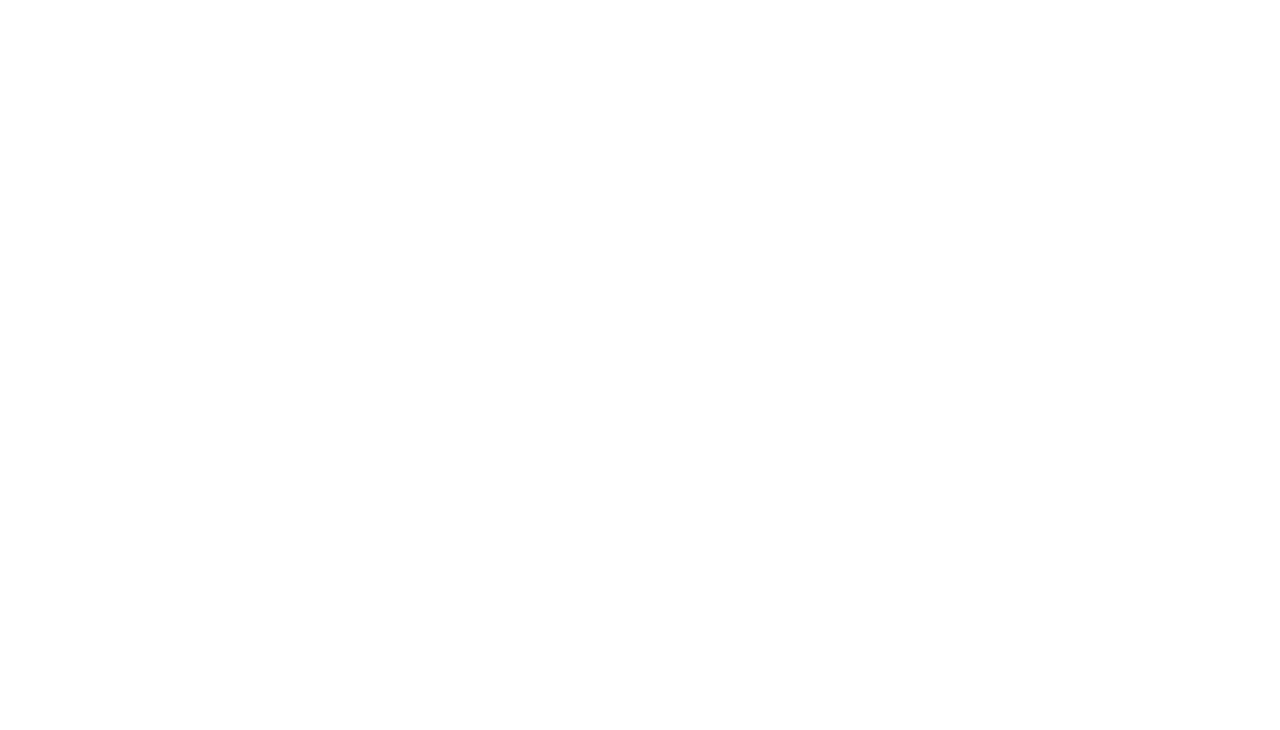
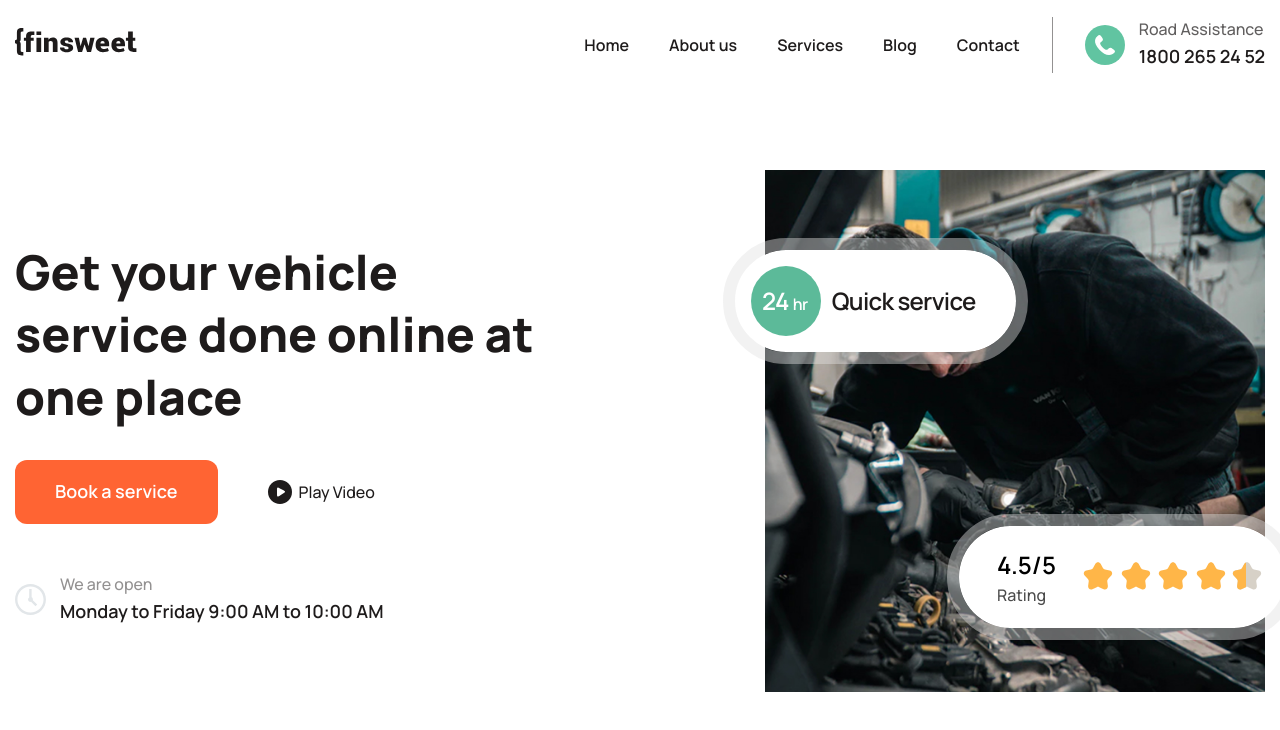
Before and after one commit to RafaelTagiev/finsweet, a website: page index.html in a window 1280 px wide. Drawn offline with nearby package versions, Linux system fonts and the light colour scheme; files that its build step writes are made by us from their sources; files whose address does not match are found by name.

Commit message:
header implementation

```diff
--- a/index.html
+++ b/index.html
@@ -1,12 +1,69 @@
 <!DOCTYPE html>
 <html lang="en">
+
 <head>
     <meta charset="UTF-8">
     <meta name="viewport" content="width=device-width, initial-scale=1.0">
     <link rel="stylesheet" href="dist/index.css">
     <title>finsweet</title>
 </head>
+
 <body>
+    <header class="header">
+        <div class="container">
+            <div class="header__nav nav">
+                <a href="index.html" class="nav-logo">
+                    <img src="assets/image/logo/finsweet-logo.svg" alt="finsweet logo">
+                </a>
+                <ul class="nav__list">
+                    <li class="nav__list-link">
+                        <a href="#">Home</a>
+                    </li>
+                    <li class="nav__list-link">
+                        <a href="#">About us</a>
+                    </li>
+                    <li class="nav__list-link">
+                        <a href="#">Services</a>
+                    </li>
+                    <li class="nav__list-link">
+                        <a href="#">Blog</a>
+                    </li>
+                    <li class="nav__list-link">
+                        <a href="#">Contact</a>
+                    </li>
+                </ul>
+                <div class="nav__phone">
+                    <p class="nav__phone-text">Road Assistance</p>
+                    <p class="nav__phone-number">1800 265 24 52</p>
+                </div>
+            </div>
+            <div class="header__body">
+                <div class="header__body-content">
+                    <h1 class="header__content-title">Get your vehicle service done online at one place</h1>
+                    <div class="header__content-btn-box">
+                        <a href="#" class="header__content-button button">Book a service</a>
+                        <a href="#" class="header__content-button-video">Play Video</a>
+                    </div>
+                    <div class="header__content-open">
+                        <p class="header__open-title">We are open </p>
+                        <p class="header__open-time">Monday to Friday 9:00 AM to 10:00 AM</p>
+                    </div>
+                </div>
+                <div class="header__body-image-box">
+                    <img src="assets/image/content/header-image.jpg" alt="service image">
+                    <div class="header__image-box-serves">
+                        <span class="header__serves-time">24 <span>hr</span></span><span>Quick service</span>
+                    </div>
+                    <div class="header__image-box-rating">
+                        <p class="header__rating-numder">4.5/5</p>
+                        <p class="header__rating-text">Rating</p>
+                    </div>
+                </div>
+            </div>
+        </div>
+    </header>
 
+    <script src="https://ajax.googleapis.com/ajax/libs/jquery/3.7.1/jquery.min.js"></script>
 </body>
+
 </html>
--- a/styles/_basic.scss
+++ b/styles/_basic.scss
@@ -1,3 +1,6 @@
+@use "variables" as v;
+@use "mixin" as m;
+
 * {
     padding: 0;
     margin: 0;
@@ -56,8 +59,21 @@ body {
 }
 
 .container {
-    max-width: 1250px;
+    max-width: 1310px;
     padding: 0 15px;
     margin: 0 auto;
     height: 100%;
 }
+
+.button {
+    padding: 16px 40px;
+    background-color: v.$primary;
+    border-radius: 12px;
+    transition: all .3s;
+
+    @include m.font(18px, 600, v.$white, 1.75);
+
+    &:hover {
+        scale: 1.1;
+    }
+}
--- /dev/null
+++ b/styles/_header.scss
@@ -0,0 +1,244 @@
+@use "variables" as v;
+@use "mixin" as m;
+
+.nav {
+    width: 100%;
+    height: 90px;
+
+    @include m.d-flex(start, center);
+
+    &__list {
+        margin-left: auto;
+        padding-right: 32px;
+
+        @include m.d-flex(start, center, nowrap, row, 40px, 0);
+        @include m.font(16px, 600, v.$black, 1.75);
+    }
+
+    &__phone {
+        position: relative;
+        padding-left: 86px;
+        border-left: 1px solid v.$grey;
+
+        &::before {
+            content: "";
+            width: 40px;
+            height: 40px;
+            background: url(../assets/image/icons/phone-icon.svg);
+
+            @include m.pos(absolute, 1, -1, top, left, 8px, 32px);
+        }
+
+        &-text {
+            opacity: 0.7;
+
+            @include m.font(16px, 500, v.$black);
+        }
+
+        &-number {
+            @include m.font(18px, 600, v.$black, 1.75);
+        }
+    }
+
+    @media (max-width: v.$media_lg) {
+        &__phone {
+            display: none;
+        }
+    }
+
+    @media (max-width: v.$media_md) {
+        &__list {
+            display: none;
+        }
+    }
+}
+
+.header__body {
+    @include m.d-flex(space-between, center);
+
+    width: 100%;
+    padding: 80px 0 135px;
+
+    &-content {
+        margin-right: 15px;
+
+        @include m.d-flex(center, start, nowrap, column);
+
+        .header__content-title {
+            max-width: 624px;
+
+            @include m.font(64px, 800, v.$black, 1.3);
+
+            @media (max-width: v.$media_xxl) {
+                max-width: 524px;
+
+                @include m.font(48px, 800, v.$black, 1.3);
+            }
+
+            @media (max-width: v.$media_xl) {
+                max-width: 430px;
+
+                @include m.font(40px, 800, v.$black, 1.3);
+            }
+        }
+
+        .header__content-btn-box {
+            margin-top: 32px;
+
+            @include m.d-flex(start, center, nowrap, row, 33px, 0);
+
+            .header__content-button-video {
+                position: relative;
+                padding: 14px 16px 14px 48px;
+                transition: all .3s;
+
+                @include m.font(16px, 500, v.$black);
+
+                &::before {
+                    content: "";
+                    width: 24px;
+                    height: 24px;
+                    background: url(../assets/image/icons/video-play-icon.svg);
+
+                    @include m.pos(absolute, 1, -1, top, left, 14px, 17px);
+
+                }
+
+                &:hover {
+                    opacity: 0.8;
+                    scale: 1.5;
+                }
+            }
+
+            @media (max-width: v.$media_xs) {
+                @include m.d-flex(center, start, nowrap, column, 0px, 33px);
+            }
+        }
+
+        .header__content-open {
+            position: relative;
+            margin: 48px 0 0 0;
+            padding-left: 45px;
+
+            &::before {
+                content: "";
+                width: 31px;
+                height: 31px;
+                background: url(../assets/image/icons/time-icon.svg);
+
+                @include m.pos(absolute, 1, -1, top, left, 12px, 0);
+            }
+
+            .header__open-title {
+                @include m.font(16px, 500, v.$grey);
+            }
+
+            .header__open-time {
+                @include m.font(18px, 600, v.$black, 1.75);
+            }
+        }
+    }
+
+    &-image-box {
+        position: relative;
+
+        .header__image-box-serves {
+            width: 281px;
+            height: 102px;
+            outline: 12px solid rgba(225, 225, 225, 0.43);
+            border-radius: 59px;
+            background: linear-gradient(174deg, #fff 0%, #fff 100%);
+
+            @include m.pos(absolute, 10, -1, top, left, 80px, -30px);
+            @include m.d-flex(start, center, nowrap, row, 24px, 0);
+
+            .header__serves-time {
+                margin-left: 27px;
+
+                @include m.font(24px, 600, v.$white);
+
+                span {
+                    @include m.font(16px, 600, v.$white, 1.75);
+                }
+            }
+
+            span {
+                @include m.font(24px, 600, v.$black);
+                letter-spacing: -0.03em;
+            }
+
+            &::before {
+                content: "";
+                width: 70px;
+                height: 70px;
+                background: #5cba99;
+                border-radius: 100%;
+
+                @include m.pos(absolute, -5, -1, top, left, 16px, 16px);
+            }
+        }
+
+        .header__image-box-rating {
+            width: 326px;
+            height: 102px;
+            outline: 12px solid rgba(225, 225, 225, 0.43);
+            border-radius: 59px;
+            background: linear-gradient(174deg, #fff 0%, #fff 100%);
+
+            @include m.pos(absolute, 10, -1, bottom, right, 70px, -20px);
+            @include m.d-flex(center, start, nowrap, column, 0, 0);
+
+            .header__rating-numder {
+                margin-left: 38px;
+                @include m.font(24px, 600);
+            }
+
+            .header__rating-text {
+                margin-left: 38px;
+                opacity: 0.7;
+                @include m.font(16px, 500);
+            }
+
+            &::after {
+                content: "";
+                width: 185px;
+                height: 36px;
+                background: url(../assets/image/icons/star-icon.svg);
+
+                @include m.pos(absolute, -5, -1, top, right, 33px, 20px);
+            }
+        }
+
+        @media (max-width: v.$media_xxl) {
+            img {
+                width: 500px;
+            }
+        }
+
+        @media (max-width: v.$media_xl) {
+            img {
+                width: 450px;
+            }
+        }
+
+        @media (max-width: v.$media_lg) {
+            @include m.d-flex(center, center, nowrap, column, 0px, 40px);
+
+            img {
+                display: none;
+            }
+
+            .header__image-box-serves {
+                @include m.pos(relative, 10, -0);
+            }
+
+            .header__image-box-rating {
+                @include m.pos(relative, 10, -0);
+            }
+        }
+
+        @media (max-width: v.$media_md) {
+            display: none;
+        }
+    }
+}
--- a/styles/_importer.scss
+++ b/styles/_importer.scss
@@ -1,2 +1,3 @@
 @forward "font";
 @forward "basic";
+@forward "header";
```
Also changed, not shown: assets/image/icons/star-icon.svg (added), assets/image/logo/finsweet-logo.svg (added), styles/_placeholder.scss (added).
